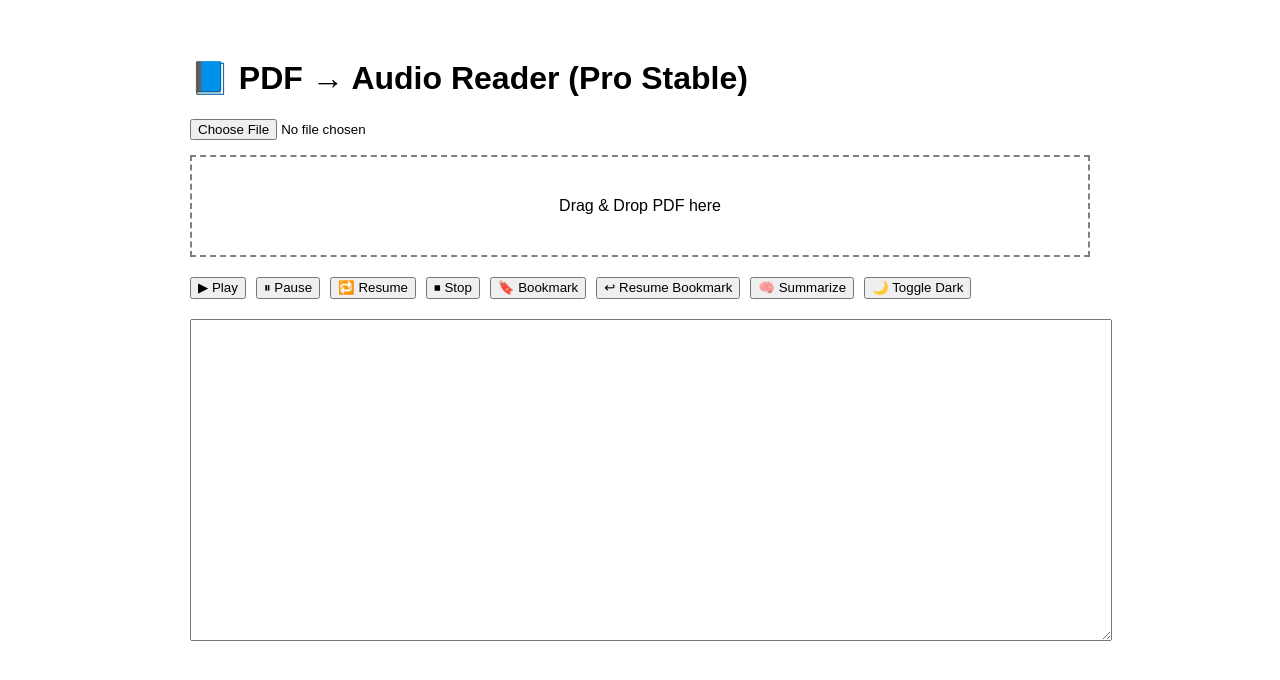
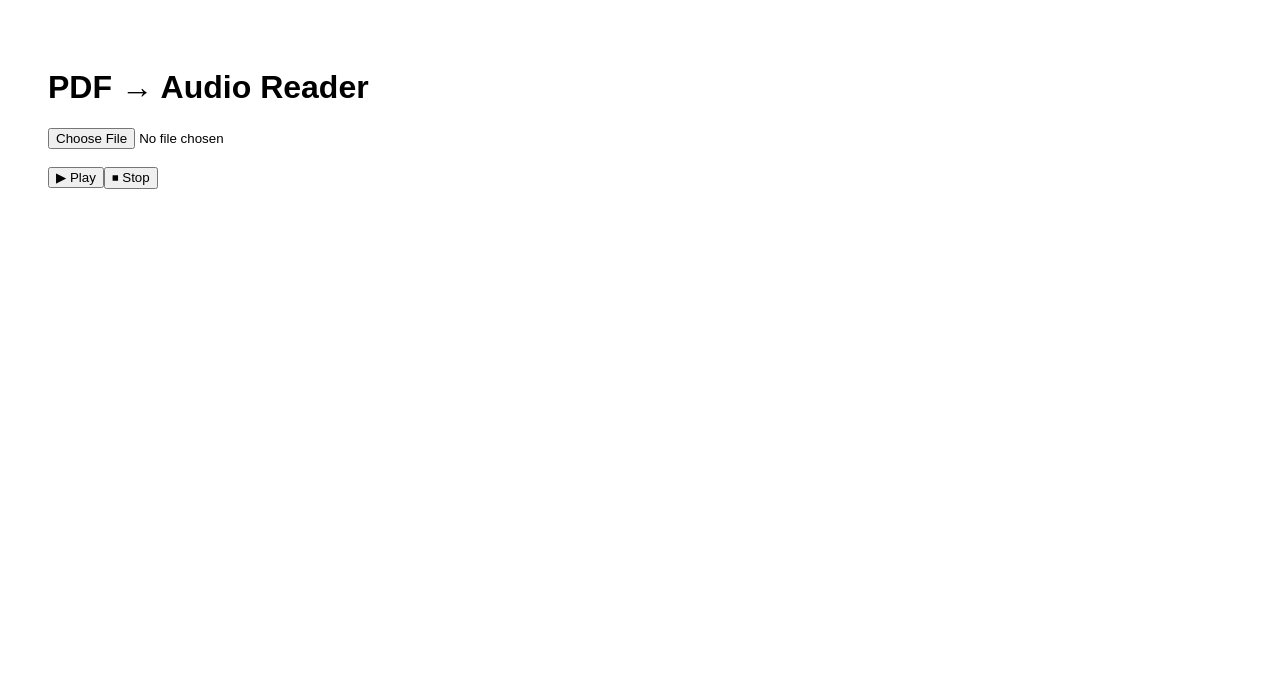
Before and after one commit to Jonasblue1/pdf-to-audio-system, a Next.js app: page / in a window 1280 px wide. Shown: the top 680 px of the page. Built offline with nearby package versions, Linux system fonts and the light colour scheme.

Commit message:
Clean stable working version

```diff
--- a/app/page.tsx
+++ b/app/page.tsx
@@ -1,197 +1,85 @@
 "use client";
 
-import { useEffect, useRef, useState } from "react";
+import { useState } from "react";
 
-export default function Page() {
-  /* ---------------- STATE ---------------- */
+export default function Home() {
+  const [text, setText] = useState("");
+  const [speaking, setSpeaking] = useState(false);
 
-  const [text, setText] = useState("");
-  const [chunks, setChunks] = useState<string[]>([]);
-  const [index, setIndex] = useState(0);
+  /* ---------------- SAFE PDF LOADER ---------------- */
+  const loadPdfJs = async () => {
+    const pdfjs = await import("pdfjs-dist");
+    pdfjs.GlobalWorkerOptions.workerSrc =
+      `https://cdnjs.cloudflare.com/ajax/libs/pdf.js/${pdfjs.version}/pdf.worker.min.js`;
+    return pdfjs;
+  };
 
-  const [progress, setProgress] = useState(0);
-  const [dark, setDark] = useState(false);
-  const [playing, setPlaying] = useState(false);
-
-  const synthRef = useRef<SpeechSynthesisUtterance | null>(null);
-
-  /* ---------------- THEME ---------------- */
-
-  useEffect(() => {
-    document.body.style.background = dark ? "#0f172a" : "#ffffff";
-    document.body.style.color = dark ? "white" : "black";
-  }, [dark]);
-
-  /* ---------------- FILE READ ---------------- */
-
+  /* ---------------- EXTRACT TEXT ---------------- */
   const handleFile = async (file: File) => {
-    setProgress(10);
+    const pdfjs = await loadPdfJs();
 
     const buffer = await file.arrayBuffer();
+    const pdf = await pdfjs.getDocument({ data: buffer }).promise;
 
-    // simple text extraction
-    const decoder = new TextDecoder("utf-8");
-    let raw = decoder.decode(buffer);
+    let output = "";
 
-    setProgress(40);
+    for (let i = 1; i <= pdf.numPages; i++) {
+      const page = await pdf.getPage(i);
+      const content = await page.getTextContent();
 
-    // remove weird binary symbols
-    raw = raw.replace(/[^\x20-\x7E\n]/g, " ");
+      const pageText = content.items
+        .map((item: any) => item.str)
+        .join(" ");
 
-    setProgress(70);
+      output += pageText + "\n\n";
+    }
 
-    setText(raw);
-
-    const split = raw.match(/.{1,600}/g) || [];
-    setChunks(split);
-
-    setProgress(100);
-  };
-
-  /* ---------------- DRAG DROP ---------------- */
-
-  const drop = (e: React.DragEvent) => {
-    e.preventDefault();
-    if (e.dataTransfer.files[0]) {
-      handleFile(e.dataTransfer.files[0]);
-    }
+    setText(output);
   };
 
   /* ---------------- SPEECH ---------------- */
+  const speak = () => {
+    if (!text) return;
 
-  const speakChunk = (i: number) => {
-    if (!chunks[i]) return;
-
-    window.speechSynthesis.cancel();
-
-    const utter = new SpeechSynthesisUtterance(chunks[i]);
+    const utter = new SpeechSynthesisUtterance(text);
     utter.rate = 1;
     utter.pitch = 1;
 
-    utter.onend = () => {
-      if (i + 1 < chunks.length && playing) {
-        setIndex(i + 1);
-        speakChunk(i + 1);
-      }
-    };
+    speechSynthesis.speak(utter);
+    setSpeaking(true);
 
-    synthRef.current = utter;
-    window.speechSynthesis.speak(utter);
-  };
-
-  const play = () => {
-    if (!chunks.length) return;
-    setPlaying(true);
-    speakChunk(index);
-  };
-
-  const pause = () => {
-    window.speechSynthesis.pause();
-  };
-
-  const resume = () => {
-    window.speechSynthesis.resume();
+    utter.onend = () => setSpeaking(false);
   };
 
   const stop = () => {
-    setPlaying(false);
-    window.speechSynthesis.cancel();
-  };
-
-  /* ---------------- BOOKMARK ---------------- */
-
-  const bookmark = () => {
-    localStorage.setItem("bookmark", String(index));
-    alert("Bookmark saved");
-  };
-
-  const resumeBookmark = () => {
-    const saved = localStorage.getItem("bookmark");
-    if (!saved) return;
-
-    const i = parseInt(saved);
-    setIndex(i);
-    speakChunk(i);
-  };
-
-  /* ---------------- SUMMARIZER ---------------- */
-
-  const summarize = () => {
-    const words = text.split(" ").slice(0, 120).join(" ");
-    alert("Summary:\n\n" + words + "...");
+    speechSynthesis.cancel();
+    setSpeaking(false);
   };
 
   /* ---------------- UI ---------------- */
+  return (
+    <main style={{ padding: 40, fontFamily: "sans-serif" }}>
+      <h1>PDF → Audio Reader</h1>
 
-  return (
-    <main style={{ padding: 30, fontFamily: "sans-serif", maxWidth: 900, margin: "auto" }}>
-
-      <h1>📘 PDF → Audio Reader (Pro Stable)</h1>
-
-      {/* Upload */}
       <input
         type="file"
         accept="application/pdf"
         onChange={(e) => e.target.files && handleFile(e.target.files[0])}
       />
 
-      {/* Drag */}
-      <div
-        onDragOver={(e) => e.preventDefault()}
-        onDrop={drop}
-        style={{
-          border: "2px dashed gray",
-          padding: 40,
-          marginTop: 15,
-          textAlign: "center"
-        }}
-      >
-        Drag & Drop PDF here
-      </div>
+      <br /><br />
 
-      {/* Progress */}
-      {progress > 0 && (
-        <progress value={progress} max={100} style={{ width: "100%", marginTop: 10 }} />
-      )}
+      <button onClick={speak} disabled={speaking}>
+        ▶ Play
+      </button>
 
-      {/* Buttons */}
-      <div style={{ marginTop: 20, display: "flex", flexWrap: "wrap", gap: 10 }}>
-        <button onClick={play}>▶ Play</button>
-        <button onClick={pause}>⏸ Pause</button>
-        <button onClick={resume}>🔁 Resume</button>
-        <button onClick={stop}>⏹ Stop</button>
-        <button onClick={bookmark}>🔖 Bookmark</button>
-        <button onClick={resumeBookmark}>↩ Resume Bookmark</button>
-        <button onClick={summarize}>🧠 Summarize</button>
-        <button onClick={() => setDark(!dark)}>🌙 Toggle Dark</button>
-      </div>
+      <button onClick={stop}>
+        ⏹ Stop
+      </button>
 
-      {/* Chapter nav */}
-      {chunks.length > 0 && (
-        <div style={{ marginTop: 20 }}>
-          Chapter:
-          <input
-            type="number"
-            min={0}
-            max={chunks.length - 1}
-            value={index}
-            onChange={(e) => setIndex(Number(e.target.value))}
-            style={{ marginLeft: 10, width: 70 }}
-          />
-        </div>
-      )}
-
-      {/* Text preview */}
-      <textarea
-        value={text}
-        readOnly
-        style={{
-          width: "100%",
-          height: 300,
-          marginTop: 20,
-          padding: 10
-        }}
-      />
+      <pre style={{ whiteSpace: "pre-wrap", marginTop: 30 }}>
+        {text}
+      </pre>
     </main>
   );
 }
--- /dev/null
+++ b/app/types/pdfjs.d.ts
@@ -0,0 +1 @@
+declare module "pdfjs-dist/build/pdf.mjs";
--- a/package.json
+++ b/package.json
@@ -9,13 +9,16 @@
     "lint": "next lint"
   },
   "dependencies": {
+    "file-saver": "^2.0.5",
     "framer-motion": "^12.33.0",
     "next": "16.1.6",
+    "pdfjs-dist": "^5.4.624",
     "react": "18.3.1",
     "react-dom": "18.3.1",
     "react-icons": "^5.3.0"
   },
   "devDependencies": {
+    "@types/file-saver": "^2.0.7",
     "@types/node": "^20.14.10",
     "@types/react": "^18.3.3",
     "@types/react-dom": "^18.3.0",
```
Also changed, not shown: 1 other file (tests, documents, lock files or other folders).
